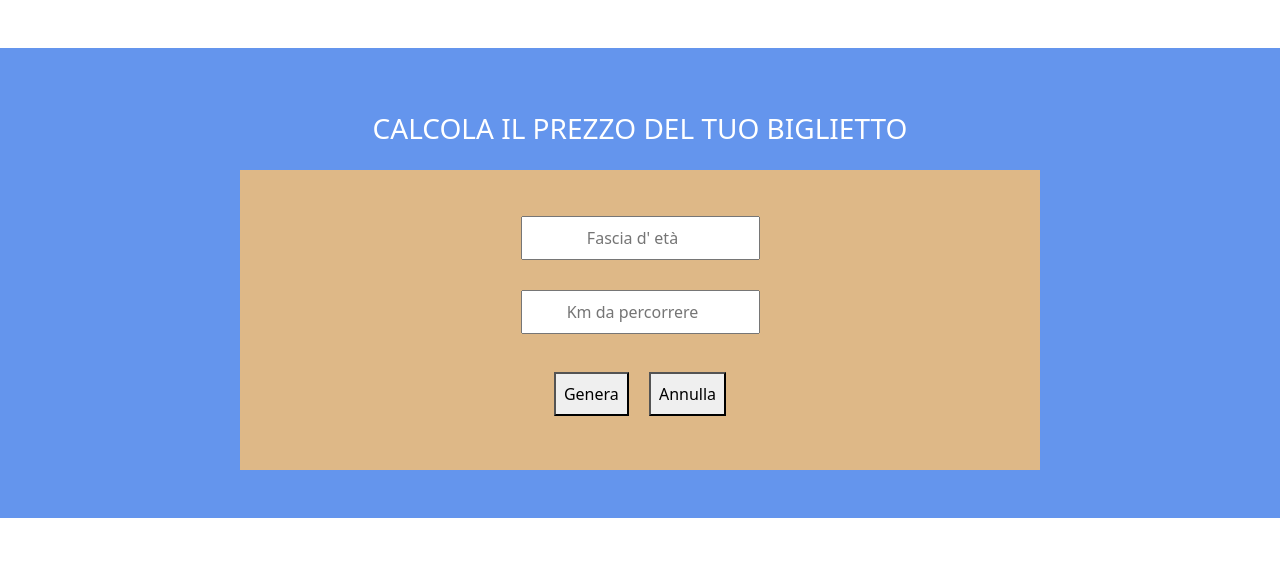
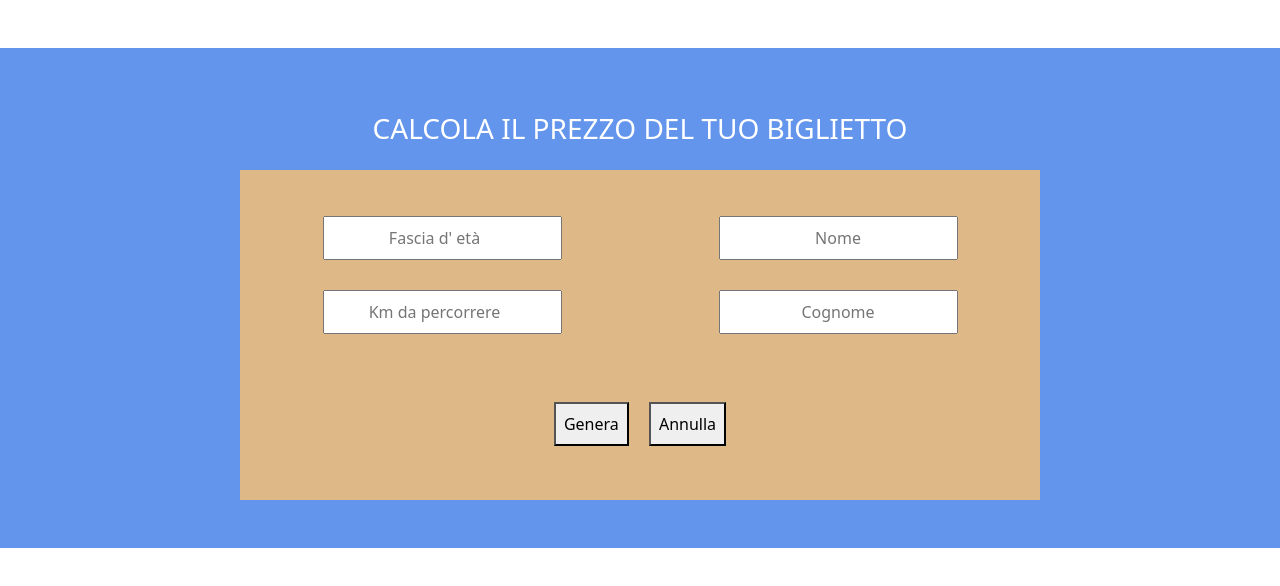
Before and after one commit to lucacappello79/js-biglietto-treno-form, a plain HTML site: page index.html in a window 1280 px wide. Both pictures are taken after a click on the button "Annulla". Drawn offline with nearby package versions, Linux system fonts and the light colour scheme.

Commit message:
feat: added reset for all inputs

```diff
--- a/css/style.css
+++ b/css/style.css
@@ -1,3 +1,8 @@
+
+/* *{
+    border: 1px solid black;
+} */
+
 .wrapper{
     background-color:cornflowerblue
 }
--- a/index.html
+++ b/index.html
@@ -20,6 +20,10 @@
 
         <div class="user-info mx-auto p-3">
 
+            <div class="row row-cols-2">
+
+                <div class="col user-left">
+
                     <div style="margin: 30px;">
 
                         <!-- <label for="userAge" class="mx-4">Fascia d'età</label> -->
@@ -34,10 +38,36 @@
 
                     </div>
 
+                </div>
+
+                <div class="col user-right">
+
+                    <div style="margin: 30px;">
+
+                        <!-- <label for="userAge" class="mx-4">Fascia d'età</label> -->
+                        <input type="text" id="userName" placeholder="Nome" class="py-2 text-center">
+
+                    </div>
+
+                    <div style="margin: 30px;">
+
+                        <!-- <label for="distanceKm" class="mx-1">Km da percorrere</label> -->
+                        <input type="text" id="userLastName" placeholder="Cognome" class="py-2 text-center">
+
+                    </div>
+
+                </div>
+
+                <div class="col user-bot mx-auto">
+
                     <div style="margin: 30px;">
 
                         <button id="recap" class="p-2 m-2">Genera</button>
                         <button id="clear" class="p-2 m-2">Annulla</button>
+
+                    </div>
+
+                </div>
 
             </div>
 
--- a/js/script.js
+++ b/js/script.js
@@ -1,5 +1,7 @@
 let inputKm = document.getElementById("distanceKm");
 let inputAge = document.getElementById("userAge");
+let inputName = document.getElementById("userName");
+let inputLastName = document.getElementById("userLastName");
 
 let recapButton = document.getElementById("recap");
 let clearButton = document.getElementById("clear");
@@ -37,5 +39,8 @@ clearButton.addEventListener("click", function(){
 
     inputKm.value = "";
     inputAge.value = "";
+    inputName.value = "";
+    inputLastName.value = "";
+
 
 })
```
Lines whose indentation alone changed are shown as unchanged.
